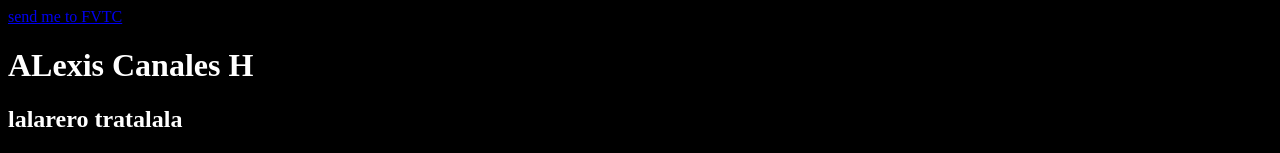
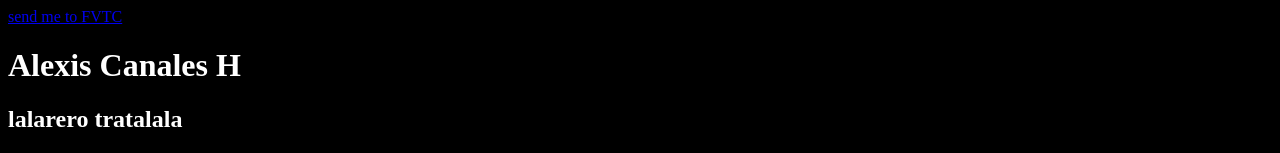
Before and after one commit to alekamaster/AlexisCH-assignment-4, a plain HTML site: page index.html in a window 1280 px wide. Shown: the top 153 px of the page. Drawn offline with Linux system fonts and the light colour scheme.

Commit message:
Alexis CH-Merge conflict

```diff
--- a/index.html
+++ b/index.html
@@ -21,7 +21,7 @@
 
 
     <!-- changes for assigment 4 -->
-   <h1>ALexis Canales H</h1>
+   <h1>Alexis Canales H</h1>
       <!-- ____ -->
 
    <h2>lalarero tratalala</h2>
```
